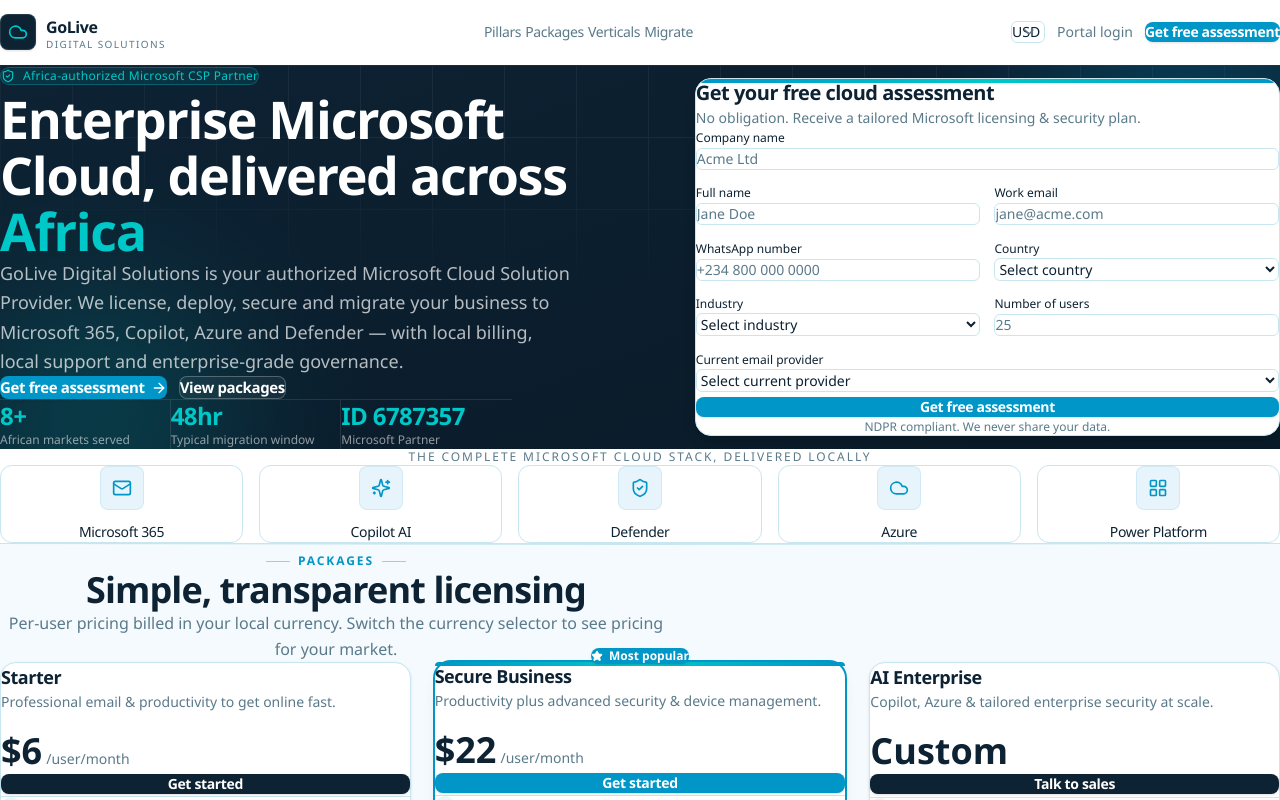
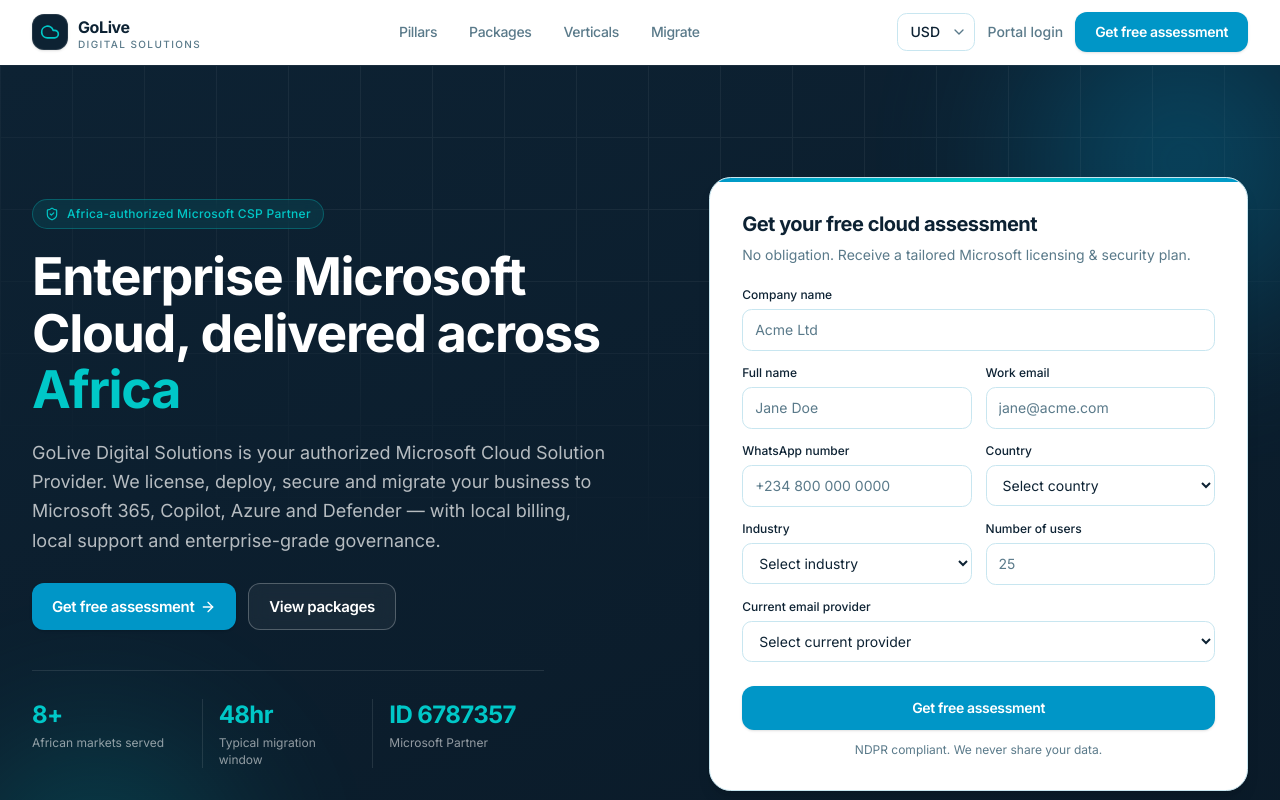
Before and after one commit to kraftedtech-ui/golive-cloud, a Next.js app: page / in a window 1280 px wide. Shown: the top 800 px of the page. Built offline with nearby package versions, Linux system fonts and the light colour scheme.

Commit message:
Add: v0 premium design — globals.css, layout, Inter font, brand tokens

```diff
--- a/app/globals.css
+++ b/app/globals.css
@@ -1,44 +1,99 @@
-@import "tailwindcss";
+@import 'tailwindcss';
+
+@custom-variant dark (&:is(.dark *));
+
+@theme inline {
+  --font-sans: var(--font-inter), system-ui, sans-serif;
+  --font-mono: monospace;
+  --color-navy: var(--navy);
+  --color-navy-deep: var(--navy-deep);
+  --color-cyan: var(--cyan);
+  --color-teal: var(--teal);
+  --color-ring: var(--ring);
+  --color-input: var(--input);
+  --color-border: var(--border);
+  --color-destructive: var(--destructive);
+  --color-accent-foreground: var(--accent-foreground);
+  --color-accent: var(--accent);
+  --color-muted-foreground: var(--muted-foreground);
+  --color-muted: var(--muted);
+  --color-secondary-foreground: var(--secondary-foreground);
+  --color-secondary: var(--secondary);
+  --color-primary-foreground: var(--primary-foreground);
+  --color-primary: var(--primary);
+  --color-card-foreground: var(--card-foreground);
+  --color-card: var(--card);
+  --color-foreground: var(--foreground);
+  --color-background: var(--background);
+  --radius-sm: calc(var(--radius) * 0.6);
+  --radius-md: calc(var(--radius) * 0.8);
+  --radius-lg: var(--radius);
+  --radius-xl: calc(var(--radius) * 1.4);
+  --radius-2xl: calc(var(--radius) * 1.8);
+}
 
 :root {
-  --gl-cy: #0096c7;
-  --gl-cy2: #00b4d8;
-  --gl-teal: #00c8c8;
-  --gl-teal2: #00a07a;
-  --gl-navy: #0d2233;
-  --gl-navy2: #162d3d;
-  --gl-light: #e8f4fb;
-  --gl-lighter: #f4fafd;
-  --gl-border: #c8e6f0;
-  --gl-muted: #5a7a8a;
-  --gl-warn: #f59e0b;
-  --gl-green: #059669;
+  color-scheme: light;
+
+  /* GoLive Brand palette */
+  --navy: #0b1d2e;
+  --navy-deep: #06121e;
+  --cyan: #0096c7;
+  --teal: #00c8c8;
+  --lightblue: #eef6fc;
+
+  --background: #ffffff;
+  --foreground: #0b1d2e;
+  --card: #ffffff;
+  --card-foreground: #0b1d2e;
+  --popover: #ffffff;
+  --popover-foreground: #0b1d2e;
+  --primary: #0096c7;
+  --primary-foreground: #ffffff;
+  --secondary: #eef6fc;
+  --secondary-foreground: #0b1d2e;
+  --muted: #f4f7fa;
+  --muted-foreground: #5b7184;
+  --accent: #00c8c8;
+  --accent-foreground: #0b1d2e;
+  --destructive: #ef4444;
+  --border: #e4ecf3;
+  --input: #e4ecf3;
+  --ring: #0096c7;
+  --radius: 0.75rem;
 }
 
-* {
-  box-sizing: border-box;
-  margin: 0;
-  padding: 0;
+@layer base {
+  * {
+    border-color: var(--border);
+  }
+  body {
+    background-color: var(--background);
+    color: var(--foreground);
+    -webkit-font-smoothing: antialiased;
+    text-rendering: optimizeLegibility;
+  }
+  h1, h2, h3 {
+    letter-spacing: -0.02em;
+  }
 }
 
-html {
-  scroll-behavior: smooth;
+@layer utilities {
+  .shadow-elevated {
+    box-shadow:
+      0 1px 2px -1px rgb(11 29 46 / 0.08),
+      0 8px 24px -8px rgb(11 29 46 / 0.12),
+      0 24px 48px -24px rgb(11 29 46 / 0.16);
+  }
+  .shadow-elevated-lg {
+    box-shadow:
+      0 1px 2px -1px rgb(11 29 46 / 0.1),
+      0 12px 32px -8px rgb(11 29 46 / 0.16),
+      0 40px 72px -32px rgb(11 29 46 / 0.24);
+  }
+  .shadow-ring-soft {
+    box-shadow:
+      0 0 0 1px rgb(11 29 46 / 0.06),
+      0 2px 8px -2px rgb(11 29 46 / 0.08);
+  }
 }
-
-body {
-  font-family: 'Segoe UI', system-ui, -apple-system, sans-serif;
-  background: #fff;
-  color: var(--gl-navy);
-  line-height: 1.6;
-}
-
-::selection {
-  background: var(--gl-cy);
-  color: #fff;
-}
-
-/* Scrollbar */
-::-webkit-scrollbar { width: 6px; }
-::-webkit-scrollbar-track { background: var(--gl-lighter); }
-::-webkit-scrollbar-thumb { background: var(--gl-border); border-radius: 3px; }
-::-webkit-scrollbar-thumb:hover { background: var(--gl-cy); }
--- a/app/layout.tsx
+++ b/app/layout.tsx
@@ -1,11 +1,15 @@
-import type { Metadata } from 'next'
+import type { Metadata, Viewport } from 'next'
+import { Inter } from 'next/font/google'
 import './globals.css'
 import SessionWrapper from './SessionWrapper'
 
+const inter = Inter({ variable: '--font-inter', subsets: ['latin'] })
+
 export const metadata: Metadata = {
-  title: 'GoLive Cloud Marketplace — Microsoft 365, Copilot, Azure & Defender for African Businesses',
-  description: 'GoLive Digital Solutions is an Africa-authorized Microsoft Cloud Solution Provider. Get Microsoft 365, Copilot AI, Azure, Defender security, and Power Platform with setup, migration, training and monthly support.',
-  keywords: ['Microsoft 365 Africa','Microsoft CSP Nigeria','Microsoft 365 Nigeria','Azure Africa','Microsoft Copilot Africa','GoLive Digital Solutions','Microsoft cloud Africa','Office 365 Nigeria'],
+  title: 'GoLive Digital Solutions — Microsoft Cloud for African Businesses',
+  description:
+    'Authorized Microsoft CSP partner in Africa. Microsoft 365, Copilot, Azure & Defender licensing, deployment and migration for businesses across Africa. Partner ID 6787357.',
+  keywords: ['Microsoft 365 Africa', 'Microsoft CSP Nigeria', 'Microsoft 365 Nigeria', 'Azure Africa', 'Microsoft Copilot Africa', 'GoLive Digital Solutions', 'Microsoft cloud Africa'],
   openGraph: {
     title: 'GoLive Cloud Marketplace',
     description: 'Microsoft 365, Copilot, Azure & Defender for African Businesses',
@@ -21,10 +25,15 @@
   },
 }
 
+export const viewport: Viewport = {
+  colorScheme: 'light',
+  themeColor: '#0d2233',
+}
+
 export default function RootLayout({ children }: { children: React.ReactNode }) {
   return (
-    <html lang="en">
-      <body>
+    <html lang="en" className={`${inter.variable} bg-white`}>
+      <body className="antialiased" style={{ fontFamily: 'var(--font-inter), system-ui, sans-serif' }}>
         <SessionWrapper>{children}</SessionWrapper>
       </body>
     </html>
```
